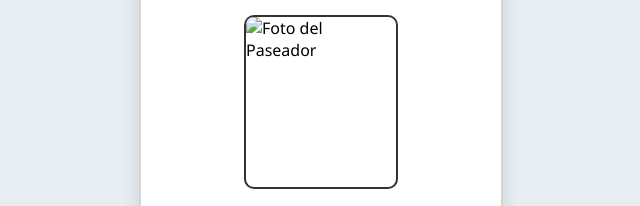
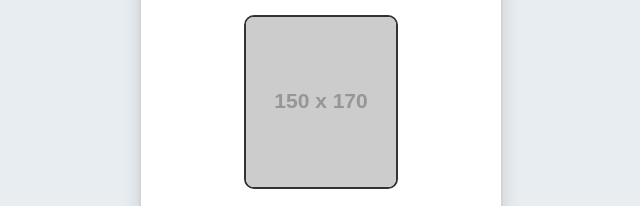
Before and after one commit to Jhulmar25/pruebapatas, a website: page index.html in a window 1280 px wide. Shown: the part 228-434 px from the top of the page, without its empty margins (319-959 px from the left). Drawn offline with Linux system fonts and the light colour scheme; placeholder pictures from the web are drawn by us.

Commit message:
Update index.html

```diff
--- a/index.html
+++ b/index.html
@@ -21,7 +21,8 @@
 
       <!-- FOTO -->
       <div class="foto">
-        <img id="foto" src="foto" alt="Foto del Paseador" />
+        <img id="foto" src="https://placehold.co/150x170" alt="Foto del Paseador" />
+
       </div>
 
       <!-- BLOQUE DE DATOS -->
```
